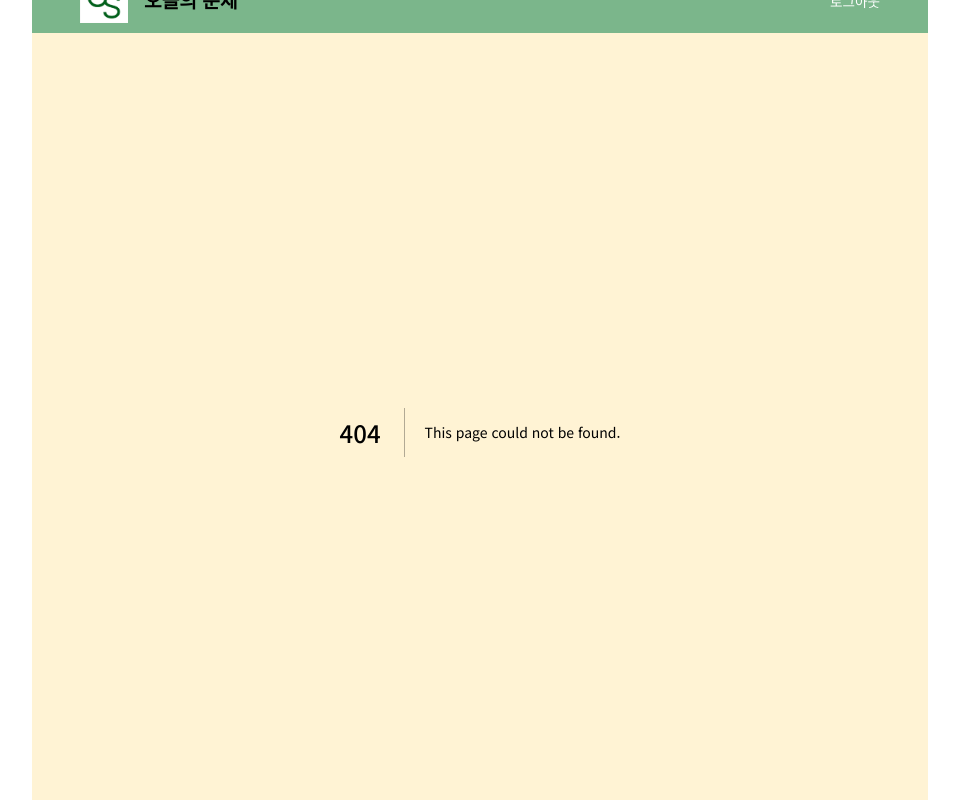
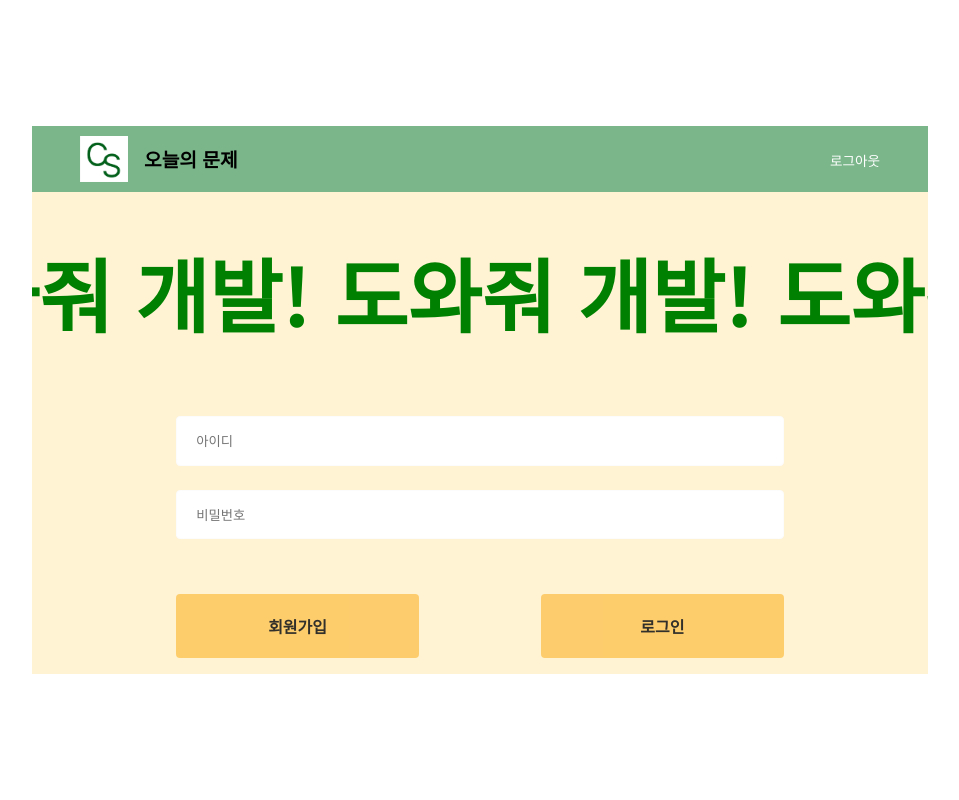
Before and after one commit to HelpCS/HelpCS_frontend, a Next.js app: page /Signin in a window 1280 px wide. Before the commit this address had no page. Shown: the whole page, without its empty margins (160-1119 px from the left). Built offline with nearby package versions, Linux system fonts and the light colour scheme.

Commit message:
[#13] Feat: SignIn page 적용

```diff
--- /dev/null
+++ b/src/pages/Signin/index.tsx
@@ -0,0 +1,89 @@
+import { keyframes } from "@stitches/react";
+import { styled } from "../../../stitches.config";
+import SignInput from "../../components/Input/SignInput";
+import GoLink from "../../components/Button/GoLink";
+
+function Signin() {
+  return (
+    <>
+      <StyledLogoWrapper>
+        <StyledLogoText>
+          도와줘 개발! 도와줘 개발! 도와줘 개발! 도와줘 개발! 도와줘 개발!
+          도와줘 개발! 도와줘 개발! 도와줘 개발! 도와줘 개발! 도와줘 개발!
+          도와줘 개발! 도와줘 개발! 도와줘 개발! 도와줘 개발! 도와줘 개발!
+          도와줘 개발! 도와줘 개발! 도와줘 개발!
+        </StyledLogoText>
+      </StyledLogoWrapper>
+      <StyledSize>
+        <SignInput />
+        <GoLink
+          firstUrl="/"
+          twoUrl="/"
+          firstSummary="회원가입"
+          twoSummary="로그인"
+        />
+      </StyledSize>
+    </>
+  );
+}
+
+export default Signin;
+
+const StyledSize = styled("div", {
+  display: "flex",
+  flexDirection: "column",
+  justifyContent: "center",
+  alignItems: "center",
+  width: "100%",
+  height: "100%",
+  padding: "0rem 9rem",
+});
+
+const logoMove = keyframes({
+  "0%": {
+    transform: "translateX(0)",
+  },
+
+  "25%": {
+    transform: "translateX(-25%)",
+  },
+
+  "50%": {
+    transform: "translateX(0)",
+  },
+
+  "75%": {
+    transform: "translateX(-25%)",
+  },
+
+  "100%": {
+    transform: "translateX(0)",
+  },
+});
+
+const StyledLogoWrapper = styled("div", {
+  position: "relative",
+  width: "100%",
+  overflowX: "hidden",
+  display: "flex",
+  flexDirection: "row",
+  paddingBottom: "200px",
+});
+
+const StyledLogoText = styled("h1", {
+  position: "absolute",
+  top: 0,
+  width: "300vw",
+  height: "100%",
+
+  whiteSpace: "nowrap",
+  wordBreak: "break-all",
+  fontWeight: "$lg",
+  fontSize: "5rem",
+  color: "$green",
+
+  display: "flex",
+  alignItems: "center",
+
+  animation: `${logoMove} 150s linear infinite`,
+});
```
